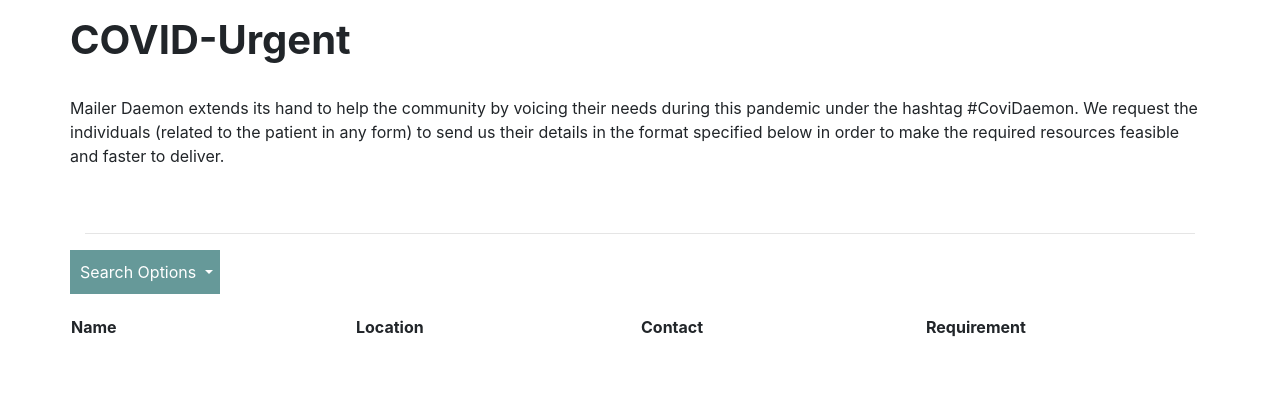
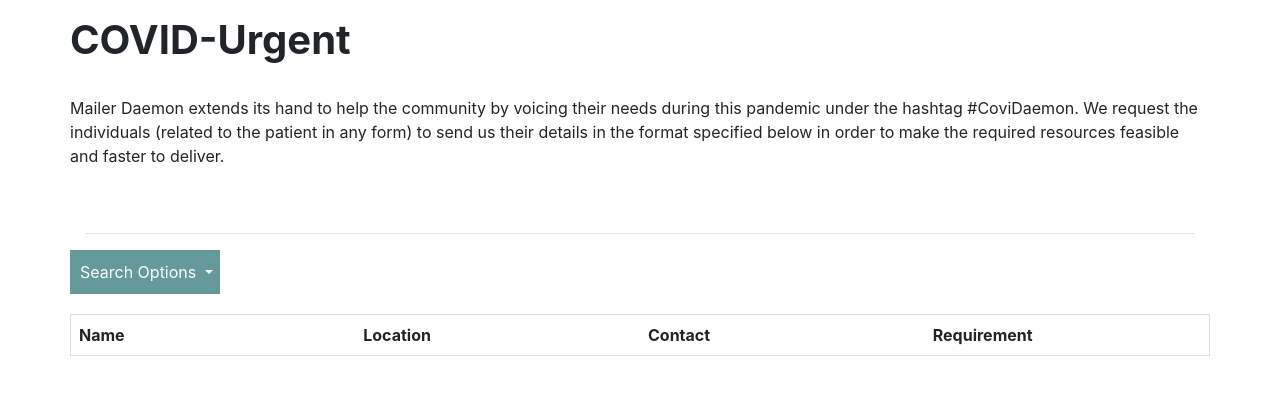
Before and after one commit to sonaliverma82276/CoviDaemon, a PHP site: page / in a window 1280 px wide. Shown: the top 395 px of the page. Run offline with PHP 8.4, Linux system fonts and the light colour scheme; lists and menus that the app fills with data are empty; some libraries are stand-ins or nearby versions.

Commit message:
Update style.css

```diff
--- a/style.css
+++ b/style.css
@@ -1,6 +1,5 @@
 html, body {
     margin: auto;
-    width: 100%;
 }
 
 body {
@@ -63,6 +62,23 @@
     font-weight: bold;
 }
 
+table, tbody {
+    border-collapse: collapse;
+  border-spacing: 0;
+  width: 100%;
+  border: 1px solid #ddd;
+  }
+
+  th, td {
+    text-align: center;
+    padding: 8px;
+  }
+
+  .number {
+      display: flex;
+      text-align: left;
+  }
+
 @media (max-width: 768px) {
     #myTable {
         font-size: small;
```
